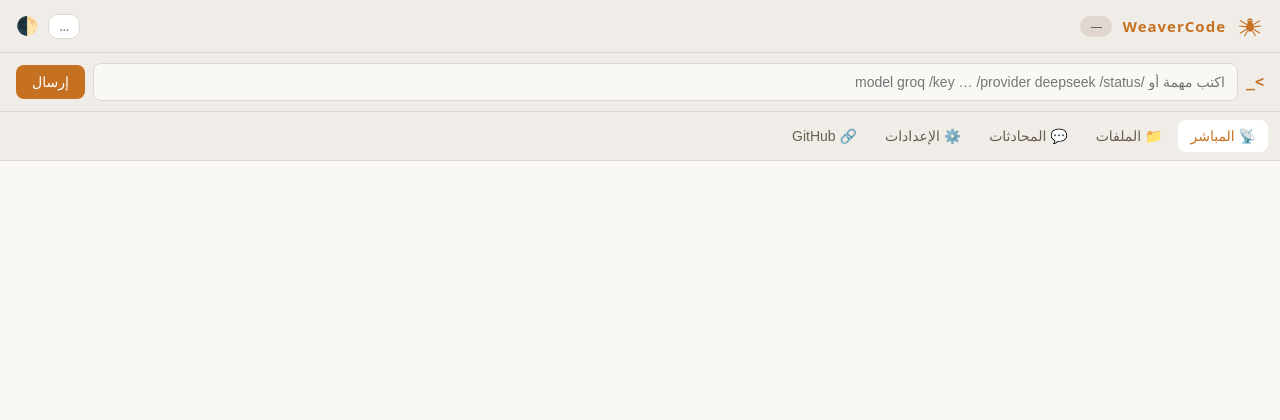
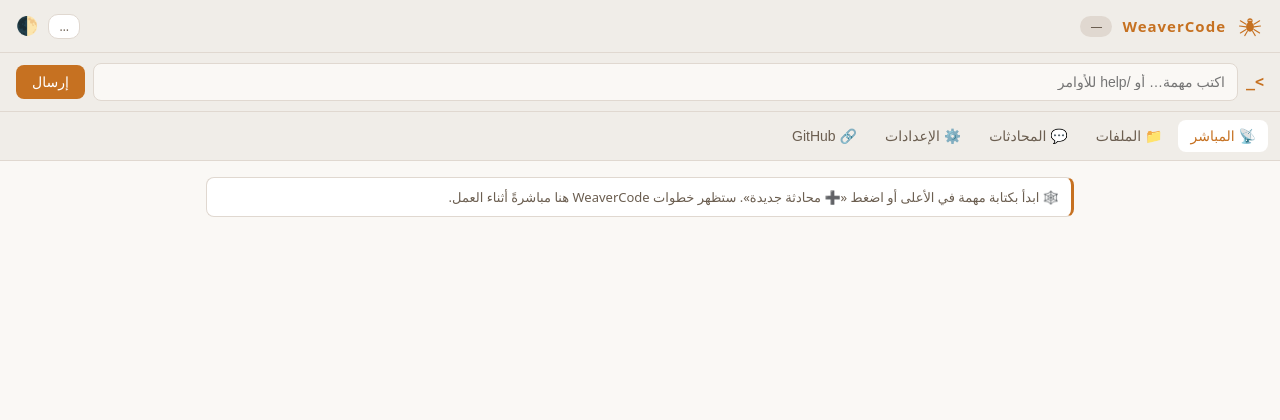
Before and after one commit to basharbhassan336699-cell/WeaverCode, a Python web app: template web/templates/index.html in a window 1280 px wide. Shown: the top 420 px of the page. Run offline with Jinja, Linux system fonts and the light colour scheme; the template is opened without the code that fills it, so the values that code supplies are empty.

Commit message:
تحسين واجهة اللوحة: عرض Markdown + إصلاح تراكب الزر + توضيح GitHub
- md(): عرض Markdown حقيقي لردود الوكيل (عريض/كود/قوائم/روابط) بدل النص الخام
  المشوّه، في المحادثات وشريط المباشر.
- إصلاح تراكب زر «محادثة جديدة» (هامش سفلي للمحتوى).
- تبويب GitHub: ملاحظة أنه يقرأ git المحلي فقط (لا حساب)، وتأكيد قبل الرفع.
- حالة فارغة للمباشر وتبسيط عبّارة الأوامر. الإصدار v1.9.3.

Co-Authored-By: Claude Opus 4.8 <noreply@anthropic.com>
Claude-Session: https://claude.ai/code/session_019SExxUPcXD3NyT8EpNDovD

````diff
--- a/core/ui.py
+++ b/core/ui.py
@@ -51,7 +51,7 @@ GRAY   = GRY
 RESET  = RST
 BOLD   = BLD
 
-WEAVER_VERSION = "v1.9.2"
+WEAVER_VERSION = "v1.9.3"
 
 # قائمة كل رموز الـ ANSI لإزالتها عند حساب العرض الحقيقي
 _ANSI = [OR, OR2, DRK, WHT, GRY, GR2, GRN, RED, CYN, RST, BLD, DIM,
--- a/web/static/app.js
+++ b/web/static/app.js
@@ -83,11 +83,15 @@
   };
   function pushFeed(type, message, detail) {
     const feed = $("#feed");
+    const empty = $("#feedEmpty"); if (empty) empty.style.display = "none";
     const el = document.createElement("div");
-    el.className = "feed-item";
+    el.className = "feed-item" + (type === "response" ? " is-response" : "");
+    // ردود الوكيل تُعرض بتنسيق Markdown؛ الباقي كنص خام مُهرَّب
+    const detailHtml = detail
+      ? '<div class="fi-detail">' + (type === "response" ? md(detail) : escapeHtml(detail)) + "</div>"
+      : "";
     el.innerHTML = '<span class="fi-icon">' + (ICONS[type] || "•") + "</span>" +
-      "<span>" + escapeHtml(message) + "</span>" +
-      (detail ? '<div class="fi-detail">' + escapeHtml(detail) + "</div>" : "");
+      "<span>" + escapeHtml(type === "response" ? "رد WeaverCode" : message) + "</span>" + detailHtml;
     feed.prepend(el);
     while (feed.children.length > 100) feed.removeChild(feed.lastChild);
   }
@@ -197,7 +201,7 @@
     const body = $("#sessionBody");
     body.innerHTML =
       '<div class="bubble user"><div class="who">أنت</div>' + escapeHtml(c.prompt || "") + "</div>" +
-      '<div class="bubble agent"><div class="who">🕸️ WeaverCode</div>' + escapeHtml(c.response || "(لا رد محفوظ)") + "</div>";
+      '<div class="bubble agent"><div class="who">🕸️ WeaverCode</div>' + md(c.response || "(لا رد محفوظ)") + "</div>";
     $("#sessionFollow").value = "";
     show("sessionOverlay");
     body.scrollTop = body.scrollHeight;
@@ -273,6 +277,7 @@
     $("#ghCommits").innerHTML = (r.commits || []).map((c) => "<li>" + escapeHtml(c) + "</li>").join("");
   }
   $("#ghPush").onclick = async () => {
+    if (!confirm("سيُنفَّذ: git add -A ثم commit ثم push إلى مستودعك المحلي. متابعة؟")) return;
     $("#ghOutput").textContent = "…جارٍ الرفع";
     const r = await api("/api/github/push", {
       method: "POST", headers: { "Content-Type": "application/json" },
@@ -286,4 +291,19 @@
   function humanSize(n) { if (n < 1024) return n + " B"; if (n < 1048576) return (n / 1024).toFixed(1) + " KB"; if (n < 1073741824) return (n / 1048576).toFixed(1) + " MB"; return (n / 1073741824).toFixed(2) + " GB"; }
   function fmtTime(ts) { if (!ts) return ""; const d = new Date(ts * 1000); return d.toLocaleString("ar"); }
   function escapeHtml(s) { return String(s == null ? "" : s).replace(/[&<>"']/g, (c) => ({ "&": "&amp;", "<": "&lt;", ">": "&gt;", '"': "&quot;", "'": "&#39;" }[c])); }
+
+  // عرض Markdown مبسّط وآمن (يُهرَّب HTML أولاً ثم يُنسَّق)
+  function md(s) {
+    let t = escapeHtml(String(s == null ? "" : s));
+    t = t.replace(/```([\s\S]*?)```/g, (m, c) => '<pre class="code">' + c.replace(/^\n/, "") + "</pre>");
+    t = t.replace(/`([^`\n]+)`/g, "<code>$1</code>");
+    t = t.replace(/^#{1,6}\s?(.*)$/gm, "<b>$1</b>");
+    t = t.replace(/\*\*([^*]+)\*\*/g, "<b>$1</b>");
+    t = t.replace(/^\s*[-*]\s+(.*)$/gm, "• $1");
+    t = t.replace(/^\s*\d+\.\s+(.*)$/gm, "<span class='li-num'>$&</span>");
+    t = t.replace(/\[([^\]]+)\]\((https?:\/\/[^\s)]+)\)/g, '<a href="$2" target="_blank" rel="noopener">$1</a>');
+    t = t.replace(/\n/g, "<br>");
+    return t;
+  }
+  window.__md = md;
 })();
--- a/web/static/style.css
+++ b/web/static/style.css
@@ -82,8 +82,25 @@ body {
   padding: 8px 12px; border-radius: 8px; cursor: pointer; white-space: nowrap; font-size: 14px; }
 .tab.active { background: var(--bg-card); color: var(--orange); }
 
-.content { padding: 16px; max-width: 900px; margin: 0 auto; }
+.content { padding: 16px 16px 100px; max-width: 900px; margin: 0 auto; }
 .tabpane { display: none; } .tabpane.active { display: block; }
+
+/* ملاحظة توضيحية */
+.note { background: var(--bg-card); border: 1px solid var(--border);
+  border-inline-start: 3px solid var(--orange); border-radius: 8px;
+  padding: 10px 12px; font-size: 13px; color: var(--text-secondary); margin-bottom: 12px; }
+.note code { background: var(--bg-primary); padding: 1px 5px; border-radius: 4px; }
+
+/* عرض Markdown */
+code { background: var(--bg-primary); border: 1px solid var(--border);
+  padding: 1px 5px; border-radius: 4px; font-family: monospace; font-size: .92em; }
+pre.code { background: var(--bg-primary); border: 1px solid var(--border);
+  border-radius: 8px; padding: 10px; overflow-x: auto; font-family: monospace;
+  font-size: 12.5px; direction: ltr; text-align: left; margin: 6px 0; white-space: pre; }
+.li-num { display: block; }
+.bubble a, .fi-detail a { color: var(--orange-light); }
+.feed-item.is-response { border-inline-start: 3px solid var(--orange); }
+.feed-item.is-response .fi-detail { color: var(--text-primary); margin-top: 6px; line-height: 1.6; }
 
 .feed { display: flex; flex-direction: column; gap: 8px; }
 .feed-item { background: var(--bg-card); border: 1px solid var(--border);
--- a/web/templates/index.html
+++ b/web/templates/index.html
@@ -34,7 +34,7 @@
   <!-- Terminal Bar -->
   <div class="terminal-bar">
     <span class="prompt-sign">&gt;_</span>
-    <input id="cmdInput" type="text" placeholder="اكتب مهمة أو /model groq /key … /provider deepseek /status" autocomplete="off"/>
+    <input id="cmdInput" type="text" placeholder="اكتب مهمة… أو /help للأوامر" autocomplete="off"/>
     <button id="sendBtn" class="send-btn">إرسال</button>
   </div>
 
@@ -50,6 +50,7 @@
   <main class="content">
     <!-- Live Feed -->
     <section id="tab-feed" class="tabpane active">
+      <div id="feedEmpty" class="note">🕸️ ابدأ بكتابة مهمة في الأعلى أو اضغط «➕ محادثة جديدة». ستظهر خطوات WeaverCode هنا مباشرةً أثناء العمل.</div>
       <div id="feed" class="feed"></div>
     </section>
 
@@ -111,6 +112,7 @@
 
     <!-- GitHub -->
     <section id="tab-github" class="tabpane">
+      <div class="note">🔒 يقرأ مستودع <b>git المحلي على جهازك</b> فقط (نفس ما يظهره الأمر <code>git</code>). لا يدخل حساب GitHub ولا يحتاج كلمة مرور.</div>
       <div id="ghInfo" class="muted small"></div>
       <ul id="ghCommits" class="commits"></ul>
       <div class="row">
````
Also changed, not shown: docs/CHANGELOG.md.
